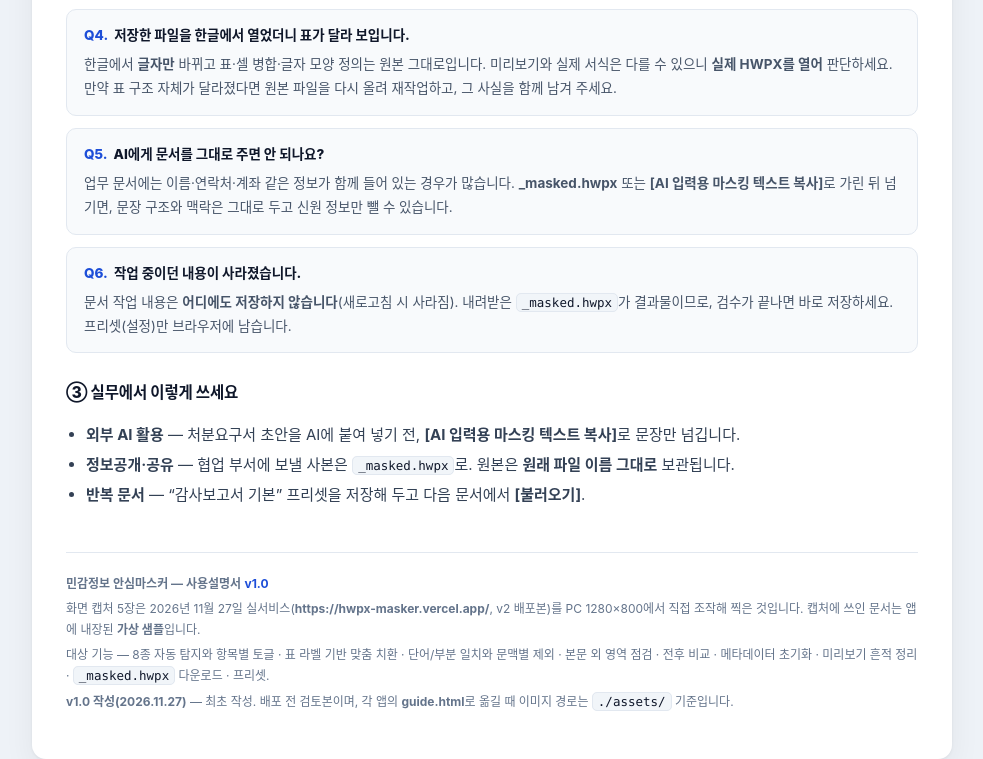
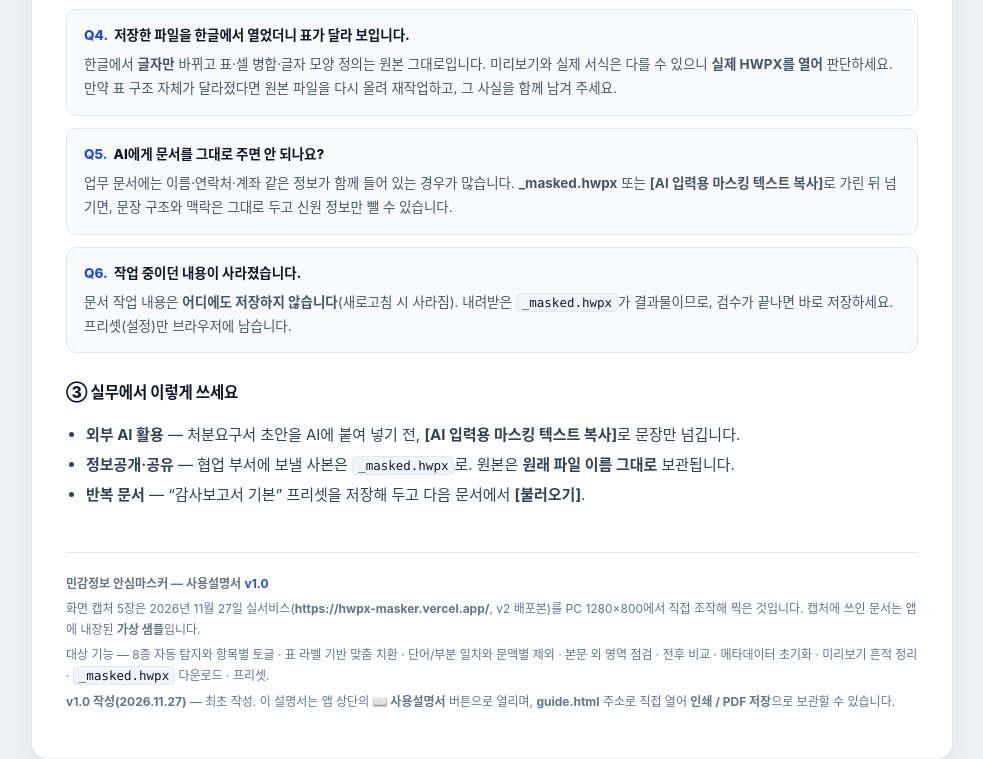
Before and after one commit to MinseoHaeseoFa/hwpx-masker, a plain HTML site: page guide.html in a window 1280 px wide. Shown: the part 9692-10451 px from the top of the page, without its empty margins (148-1131 px from the left). Drawn offline with Linux system fonts and the light colour scheme.

Commit message:
📝 설명서 푸터 문구 다듬기: '배포 전 검토본' → 앱 상단 📖 버튼·guide.html 직접 열람 안내

```diff
--- a/guide.html
+++ b/guide.html
@@ -885,7 +885,7 @@
       <p><b>민감정보 안심마스커 — 사용설명서</b> <span style="color:#1d4ed8;font-weight:700;">v1.0</span></p>
       <p>화면 캡처 5장은 2026년 11월 27일 실서비스(<b>https://hwpx-masker.vercel.app/</b>, v2 배포본)를 PC 1280×800에서 직접 조작해 찍은 것입니다. 캡처에 쓰인 문서는 앱에 내장된 <b>가상 샘플</b>입니다.</p>
       <p>대상 기능 — 8종 자동 탐지와 항목별 토글 · 표 라벨 기반 맞춤 치환 · 단어/부분 일치와 문맥별 제외 · 본문 외 영역 점검 · 전후 비교 · 메타데이터 초기화 · 미리보기 흔적 정리 · <code>_masked.hwpx</code> 다운로드 · 프리셋.</p>
-      <p><b>v1.0 작성(2026.11.27)</b> — 최초 작성. 배포 전 검토본이며, 각 앱의 <b>guide.html</b>로 옮길 때 이미지 경로는 <code>./assets/</code> 기준입니다.</p>
+      <p><b>v1.0 작성(2026.11.27)</b> — 최초 작성. 이 설명서는 앱 상단의 <b>📖 사용설명서</b> 버튼으로 열리며, <b>guide.html</b> 주소로 직접 열어 <b>인쇄 / PDF 저장</b>으로 보관할 수 있습니다.</p>
     </footer>
 
   </div><!-- /.wrap -->
```
